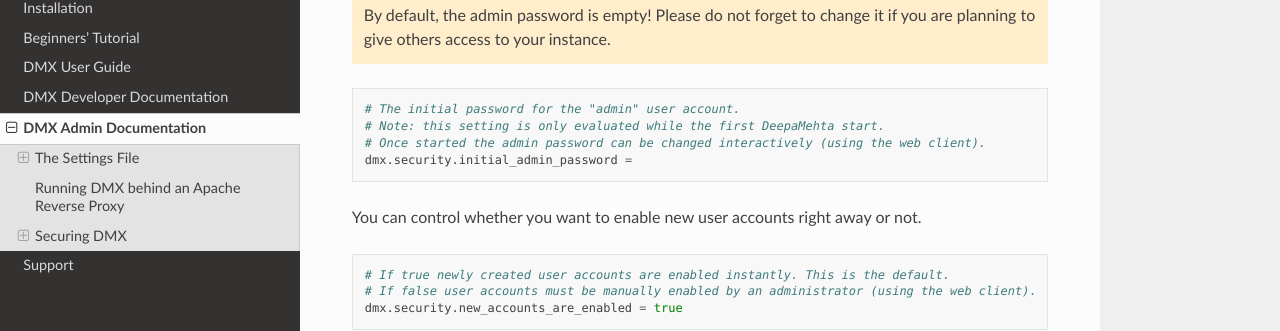
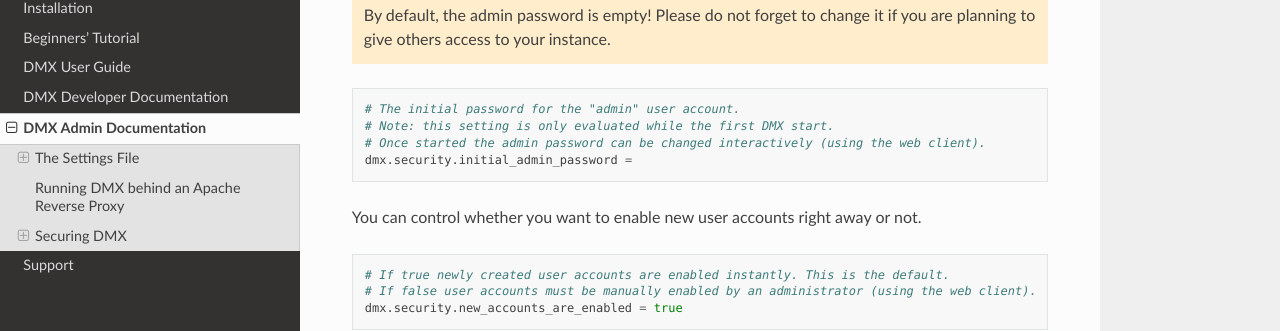
Before and after one commit to dmx-systems/dmx-documentation, a Sphinx documentation site: the page built from docs/admin.rst, in a window 1280 px wide and 900 px high, scrolled down 1691 px. Shown: the part 141-472 px from the top of the window. Built offline with Sphinx 7.4.7 and the Read the Docs theme 2.0.0, drawn with Linux system fonts in a browser that asks for light colours.

Commit message:
Renaming to DMX

```diff
--- a/docs/admin.rst
+++ b/docs/admin.rst
@@ -96,7 +96,7 @@
 .. code:: bash
 
    # The initial password for the "admin" user account.
-   # Note: this setting is only evaluated while the first DeepaMehta start.
+   # Note: this setting is only evaluated while the first DMX start.
    # Once started the admin password can be changed interactively (using the web client).
    dmx.security.initial_admin_password =
 
```
